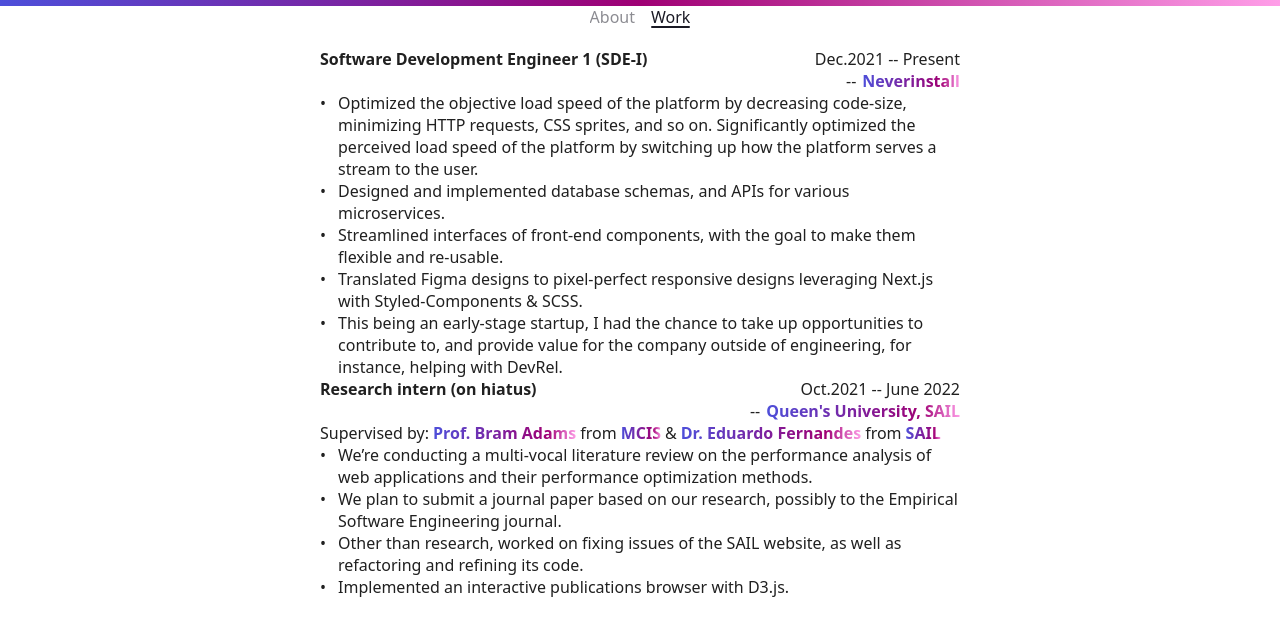
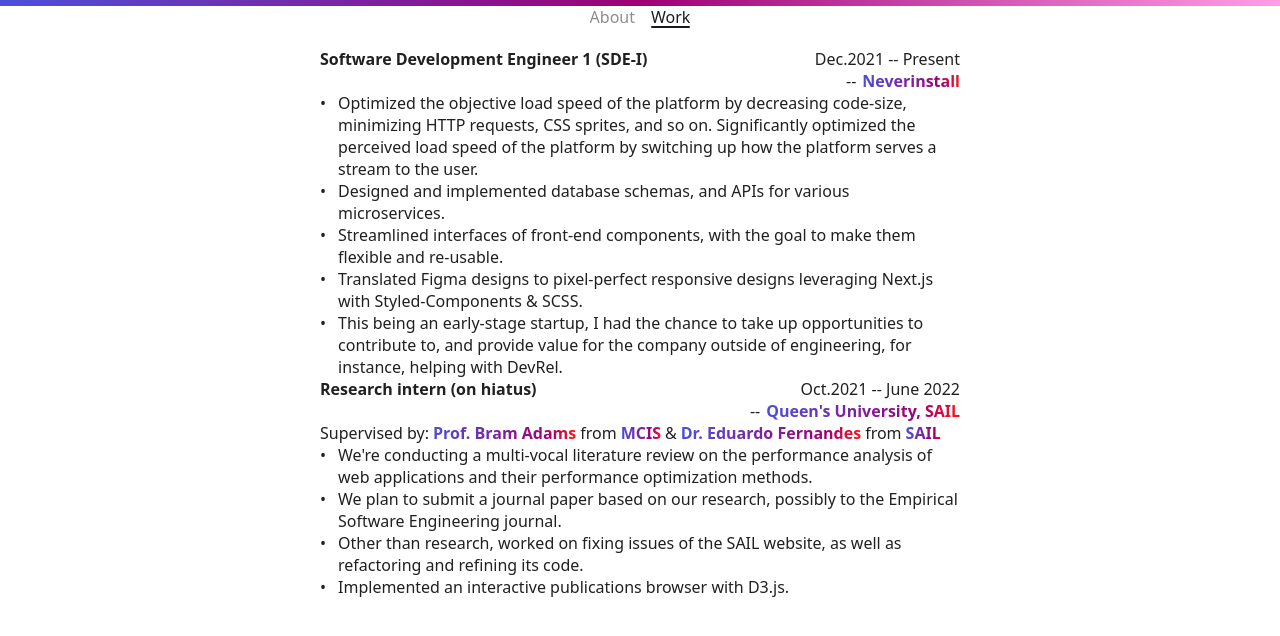
Before and after one commit to Yug34/portfolio-new, a Next.js app: page /work in a window 1280 px wide. Shown: the top 636 px of the page. Built offline with nearby package versions, Linux system fonts and the light colour scheme.

Commit message:
:lipstick: feat(hover): fixed gradients

```diff
--- a/components/Common/Hover/index.tsx
+++ b/components/Common/Hover/index.tsx
@@ -19,7 +19,7 @@
   display: inline-block;
   position: relative;
   cursor: pointer;
-  background: ${(props) => props.monoState ? (props.monoTextGradient || props.monoLineGradient || "linear-gradient(90deg, rgba(77,79,218,1) 0%, rgba(159,0,116,1) 80%, rgba(255,158,232,1) 100%)") : (props.isCurrent ? (props.currentActiveTextGradient || '#191924') : (props.currentInactiveTextGradient || '#8C8C92'))};
+  background: ${(props) => props.monoState ? (props.monoTextGradient || props.monoLineGradient || "linear-gradient(90deg, rgba(77,79,218,1) 0%, rgba(159,0,116,1) 80%, rgba(255, 20, 20, 1) 100%)") : (props.isCurrent ? (props.currentActiveTextGradient || '#191924') : (props.currentInactiveTextGradient || '#8C8C92'))};
   -webkit-background-clip: text;
   -webkit-text-fill-color: transparent;
   font-weight: ${(props) => props.fontWeight ? (typeof props.fontWeight === "string" ? (parseInt(props.fontWeight)) : props.fontWeight) : 500};
@@ -33,7 +33,7 @@
     bottom: 0;
     left: 0;
     border-radius: 3px;
-    background: ${(props) => props.monoState ? (props.monoLineGradient || props.monoTextGradient || "linear-gradient(90deg, rgba(77,79,218,1) 0%, rgba(159,0,116,1) 80%, rgba(255,158,232,1) 100%)") : (props.isCurrent ? (props.currentActiveTextGradient || '#191924') : (props.currentInactiveTextGradient || '#8C8C92'))};
+    background: ${(props) => props.monoState ? (props.monoLineGradient || props.monoTextGradient || "linear-gradient(90deg, rgba(77,79,218,1) 0%, rgba(159,0,116,1) 80%, rgba(255, 20, 20, 1) 100%)") : (props.isCurrent ? (props.currentActiveTextGradient || '#191924') : (props.currentInactiveTextGradient || '#8C8C92'))};
     transform-origin: ${(props) => props.isCurrent ? '' : 'bottom right'};
     transition: ${(props) => props.isCurrent ? '' : 'transform 0.25s ease-out'};
   }
@@ -48,7 +48,7 @@
   display: inline-block;
   position: relative;
   cursor: pointer;
-  background: ${(props) => props.monoState ? (props.monoTextGradient || props.monoLineGradient || "linear-gradient(90deg, rgba(77,79,218,1) 0%, rgba(159,0,116,1) 80%, rgba(255,158,232,1) 100%)") : (props.isCurrent ? (props.currentActiveTextGradient || '#191924') : (props.currentInactiveTextGradient || '#8C8C92'))};
+  background: ${(props) => props.monoState ? (props.monoTextGradient || props.monoLineGradient || "linear-gradient(90deg, rgba(77,79,218,1) 0%, rgba(159,0,116,1) 80%, rgba(255, 20, 20, 1) 100%)") : (props.isCurrent ? (props.currentActiveTextGradient || '#191924') : (props.currentInactiveTextGradient || '#8C8C92'))};
   -webkit-background-clip: text;
   -webkit-text-fill-color: transparent;
   font-weight: ${(props) => props.fontWeight || 500};
@@ -62,7 +62,7 @@
     bottom: 0;
     left: 0;
     border-radius: 3px;
-    background: ${(props) => props.monoState ? (props.monoLineGradient || props.monoTextGradient || "linear-gradient(90deg, rgba(77,79,218,1) 0%, rgba(159,0,116,1) 80%, rgba(255,158,232,1) 100%)") : (props.isCurrent ? (props.currentActiveTextGradient || '#191924') : (props.currentInactiveTextGradient || '#8C8C92'))};
+    background: ${(props) => props.monoState ? (props.monoLineGradient || props.monoTextGradient || "linear-gradient(90deg, rgba(77,79,218,1) 0%, rgba(159,0,116,1) 80%, rgba(255, 20, 20, 1) 100%)") : (props.isCurrent ? (props.currentActiveTextGradient || '#191924') : (props.currentInactiveTextGradient || '#8C8C92'))};
     transform-origin: ${(props) => props.isCurrent ? '' : 'bottom right'};
     transition: ${(props) => props.isCurrent ? '' : 'transform 0.25s ease-out'};
   }
--- a/components/HomePage/index.tsx
+++ b/components/HomePage/index.tsx
@@ -65,7 +65,7 @@
 
             <Flex flexDirection={"column"} width={"fit-content"} align={"center"} mt="2rem">
                 {isEngineerTyped ? (
-                    <Styles.Strike>
+                    <Styles.Strike strikeHeight={2}>
                         Engineer
                     </Styles.Strike>
                 ) : (
@@ -73,7 +73,7 @@
                 )}
 
                 {isResearcherTyped ? (
-                    <Styles.Strike>
+                    <Styles.Strike strikeHeight={2}>
                         Researcher
                     </Styles.Strike>
                 ) : (
--- a/components/WorkPage/index.tsx
+++ b/components/WorkPage/index.tsx
@@ -65,7 +65,7 @@
                     "Translated Figma designs to pixel-perfect responsive designs leveraging Next.js with Styled-Components & SCSS.",
                     "This being an early-stage startup, I had the chance to take up opportunities to contribute to, and provide value for the company outside of engineering, for instance, helping with DevRel."
                 ].map((item) => (
-                    <div style={{display: 'flex'}}>
+                    <div style={{display: 'flex'}} key={item}>
                         •<WorkContent dangerouslySetInnerHTML={{__html: item}}/>
                     </div>
                 ))}
@@ -82,7 +82,7 @@
                     monoState
                     fontWeight={600}
                 >
-                    Queen's University, SAIL
+                    Queen&apos;s University, SAIL
                 </Hover>
             </CompanyNameContainer>
             <Supervisors>
@@ -111,12 +111,12 @@
             </Supervisors>
             <Work>
                 {[
-                    "We’re conducting a multi-vocal literature review on the performance analysis of web applications and their performance optimization methods.",
+                    "We&apos;re conducting a multi-vocal literature review on the performance analysis of web applications and their performance optimization methods.",
                     "We plan to submit a journal paper based on our research, possibly to the Empirical Software Engineering journal.",
                     "Other than research, worked on fixing issues of the SAIL website, as well as refactoring and refining its code.",
                     "Implemented an interactive publications browser with D3.js."
                 ].map((item) => (
-                    <div style={{display: 'flex'}}>
+                    <div style={{display: 'flex'}} key={item}>
                         •<WorkContent dangerouslySetInnerHTML={{__html: item}}/>
                     </div>
                 ))}
```
Also changed, not shown: components/HomePage/HomePage.Styles.tsx (+4 -4 lines).
